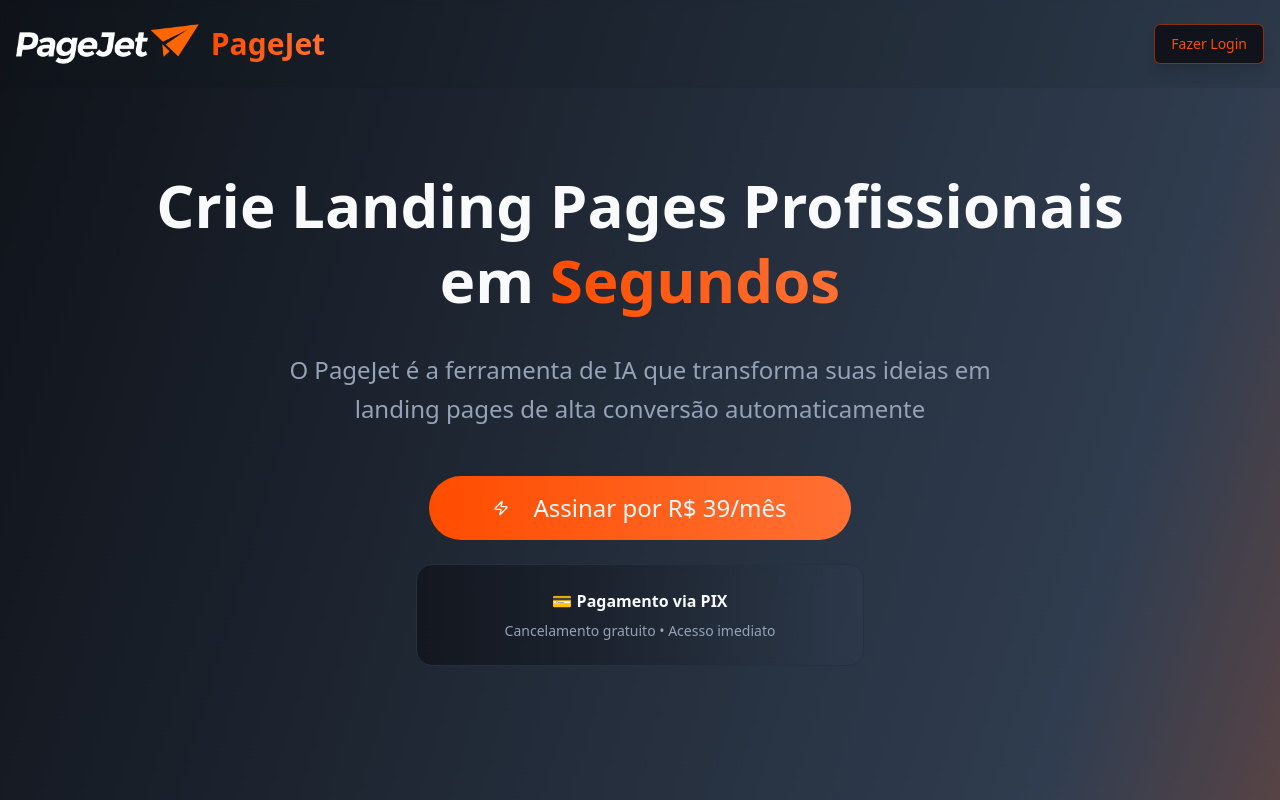
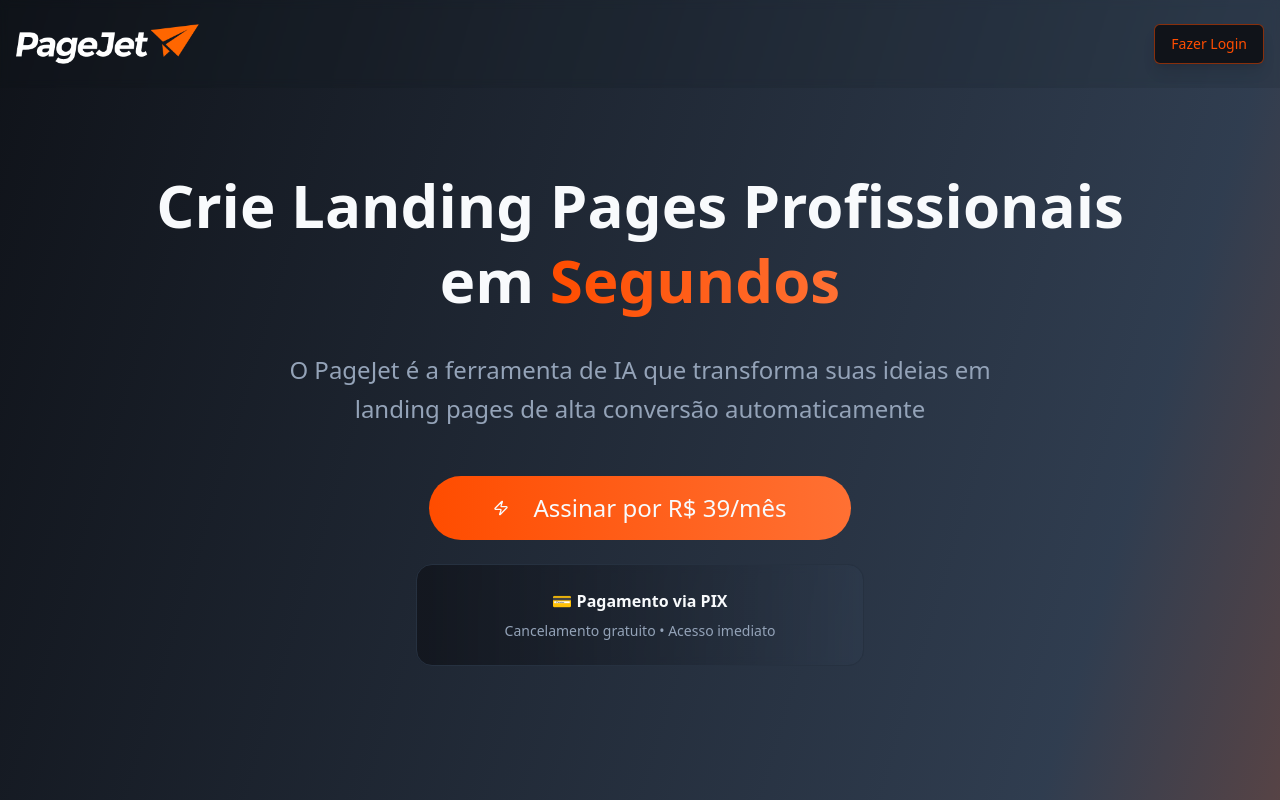
Before and after one commit to walter2161/dev-bot-landings-45, a React (Vite) app: page / in a window 1280 px wide. Shown: the top 800 px of the page. Built offline with nearby package versions, Linux system fonts and the light colour scheme.

Commit message:
Fix: Adjust header and payment modal
Corrected an extra "PageJet" text in the header next to the logo. Adjusted the payment modal height to prevent overflow and ensure no scrollbar is needed.

```diff
--- a/src/components/PaymentModal.tsx
+++ b/src/components/PaymentModal.tsx
@@ -47,7 +47,7 @@ const PaymentModal = ({ children }: PaymentModalProps) => {
       <DialogTrigger asChild>
         {children}
       </DialogTrigger>
-      <DialogContent className="max-w-md mx-auto bg-gradient-to-br from-card to-accent/30 border-border/50 backdrop-blur-sm">
+      <DialogContent className="max-w-md mx-auto bg-gradient-to-br from-card to-accent/30 border-border/50 backdrop-blur-sm max-h-[90vh] overflow-y-auto">
         <DialogHeader>
           <DialogTitle className="text-2xl font-bold text-center text-foreground flex items-center justify-center gap-2">
             <CreditCard className="h-6 w-6 text-primary" />
--- a/src/pages/LandingPage.tsx
+++ b/src/pages/LandingPage.tsx
@@ -17,9 +17,6 @@ const LandingPage = () => {
               alt="PageJet"
               className="h-10 object-contain"
             />
-            <h1 className="text-3xl font-bold bg-gradient-to-r from-primary to-primary-glow bg-clip-text text-transparent">
-              PageJet
-            </h1>
           </div>
           <Link to="/login">
             <Button variant="outline" className="border-primary/50 text-primary hover:bg-primary hover:text-primary-foreground transition-all duration-300 shadow-lg hover:shadow-primary/25">
```
